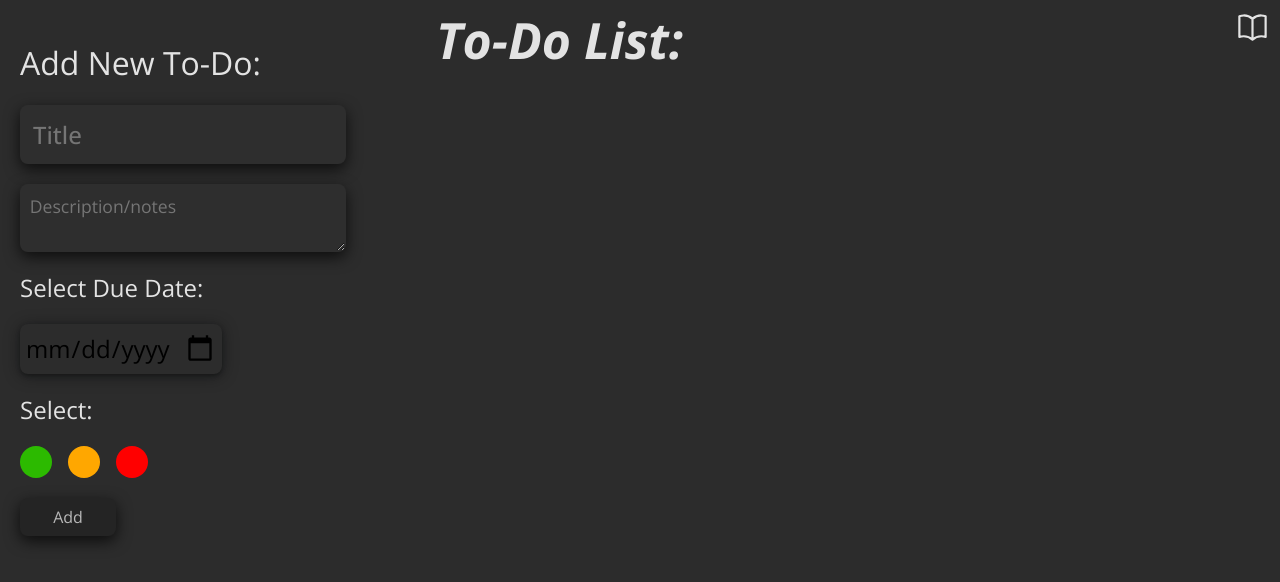
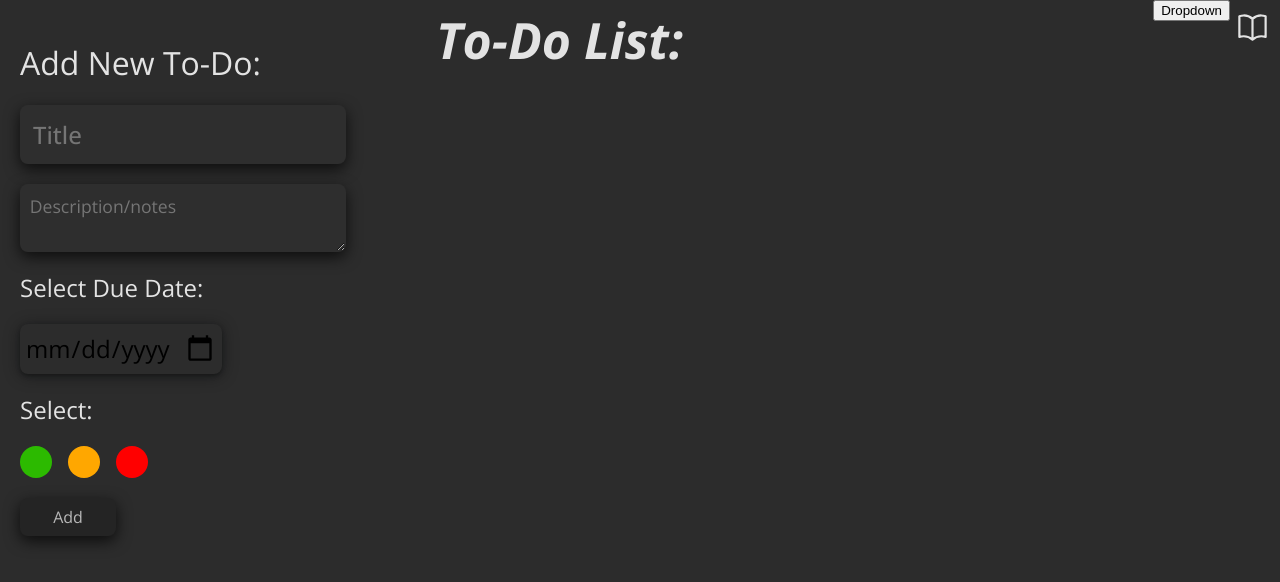
Before and after one commit to Calcifer04/React-To-do-list, a React (Vite) app: page / in a window 1280 px wide. Shown: the top 582 px of the page. Built offline with nearby package versions, Linux system fonts and the light colour scheme.

Commit message:
Filtering

```diff
--- /dev/null
+++ b/src/components/FilterDropdown.jsx
@@ -0,0 +1,28 @@
+import React from 'react';
+import '../styles/FilterDropdown.css';
+
+const FilterDropdown = () => {
+    const [Open, setOpen] = React.useState(false);
+
+    const toggleDropdown = () => {
+        setOpen(!Open);
+};
+
+return (
+    <div className="dropdown">
+        <button onClick={toggleDropdown}>Dropdown</button>
+        {Open ? (
+            <ul className="menu">
+                <li className="menu-item">
+                    <button>Menu 1</button>
+                </li>
+                <li className="menu-item">
+                    <button>Menu 2</button>
+                </li>
+            </ul>
+        ) : null}
+    </div>
+    );
+};
+
+export default FilterDropdown;
--- a/src/components/Todolist.jsx
+++ b/src/components/Todolist.jsx
@@ -3,6 +3,7 @@ import '../styles/Todolist.css';
 import { useNavigate } from 'react-router-dom';
 import Todoform from './Todoform';
 import ColorDropdown from './ColorDropdown';
+import FilterDropdown from './FilterDropdown';
 
 const TODO_STORAGE_KEY = 'todos';
 const COMPLETED_STORAGE_KEY = 'completed_todos';
@@ -100,6 +101,31 @@ const Todolist = () => {
         setExpandedIndex((prevIndex) => (prevIndex === index ? null : index));
     };
 
+    const sortByDueDate = () => {
+        const sortedTodos = [...todos].sort((a, b) => Date.parse(new Date(a.dueDate.split("/").reverse().join("-"))) - Date.parse(new Date(b.dueDate.split("/").reverse().join("-"))));
+        setTodos(sortedTodos);
+        updateLocalStorage(sortedTodos, TODO_STORAGE_KEY);
+    };
+
+    const sortByAssignmentDate = () => {
+        const sortedTodos = [...todos].sort((a, b) => Date.parse(new Date(a.assignmentDate.split("/").reverse().join("-"))) - Date.parse(new Date(b.assignmentDate.split("/").reverse().join("-"))));
+        setTodos(sortedTodos);
+        updateLocalStorage(sortedTodos, TODO_STORAGE_KEY);
+    };
+
+    const colorOrder = ['rgb(255, 0, 0)', 'rgb(255, 167, 0)', 'rgb(44, 186, 0)'];
+
+    const sortByColor = () => {
+        const sortedTodos = [...todos].sort((a, b) => {
+            console.log("Colors being compared:", a.color, b.color);
+            const colorA = colorOrder.indexOf(a.color);
+            const colorB = colorOrder.indexOf(b.color);
+            return colorA - colorB;
+        });
+        setTodos(sortedTodos);
+        updateLocalStorage(sortedTodos, TODO_STORAGE_KEY);
+    };
+
     return (
         <>
         <svg
@@ -110,6 +136,9 @@ const Todolist = () => {
         </svg>
         <div className="todo-container">
             <Todoform addTodo={addTodo} />
+            <div className="sorting-buttons">
+                <FilterDropdown/>
+            </div>
             <div className="todo-list">
                 <h1>To-Do List:</h1>
                 <ul>
--- a/src/styles/Todolist.css
+++ b/src/styles/Todolist.css
@@ -7,6 +7,14 @@
 .todo-list {
     width: 50%;
     margin-top: 10px;
+}
+
+.sorting-buttons {
+    position: absolute;
+    display: flex;
+    flex-direction: column;
+    right: 50px;
+
 }
 
 h1 {
```
Also changed, not shown: src/styles/FilterDropdown.css (added).
